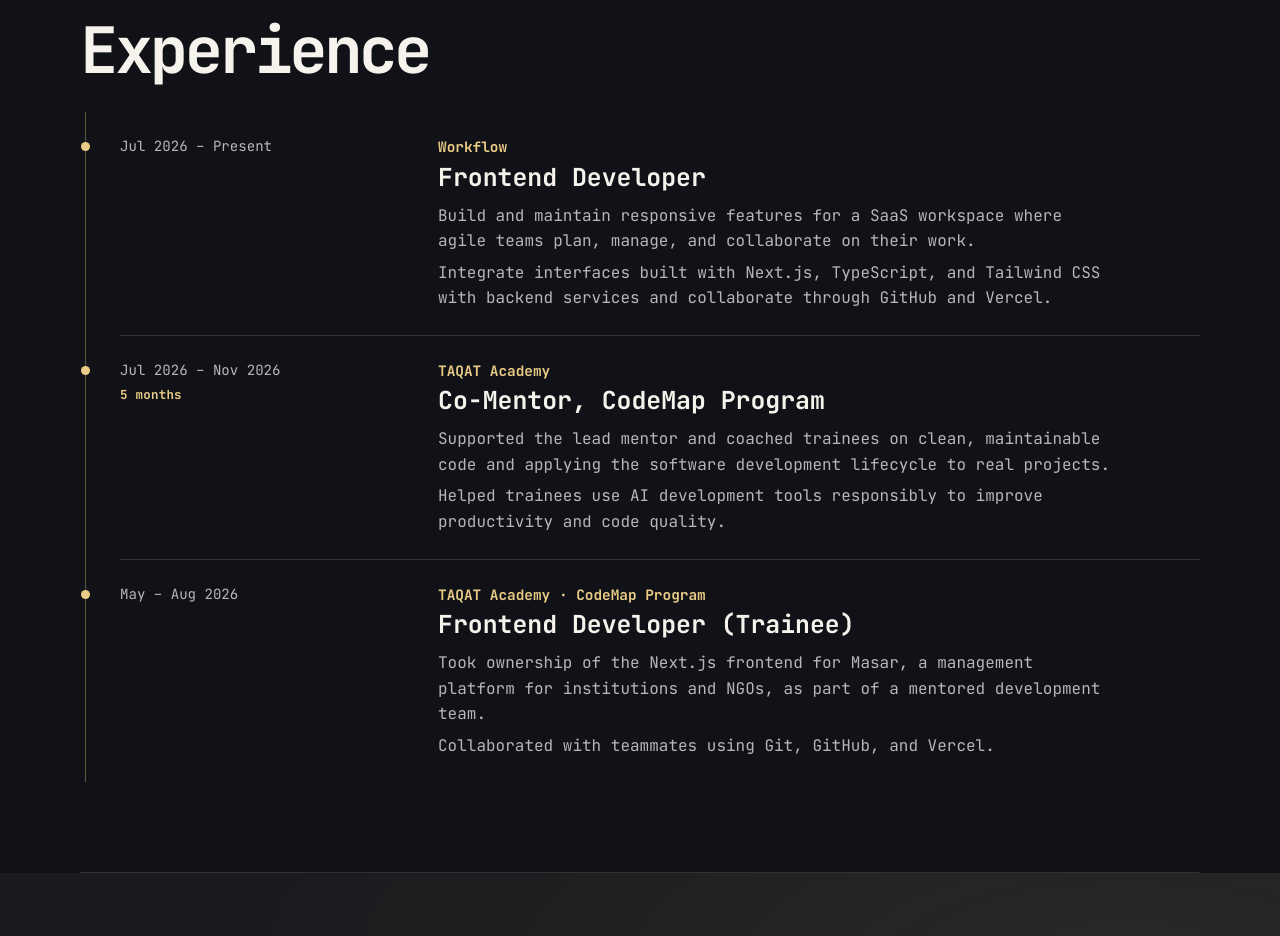
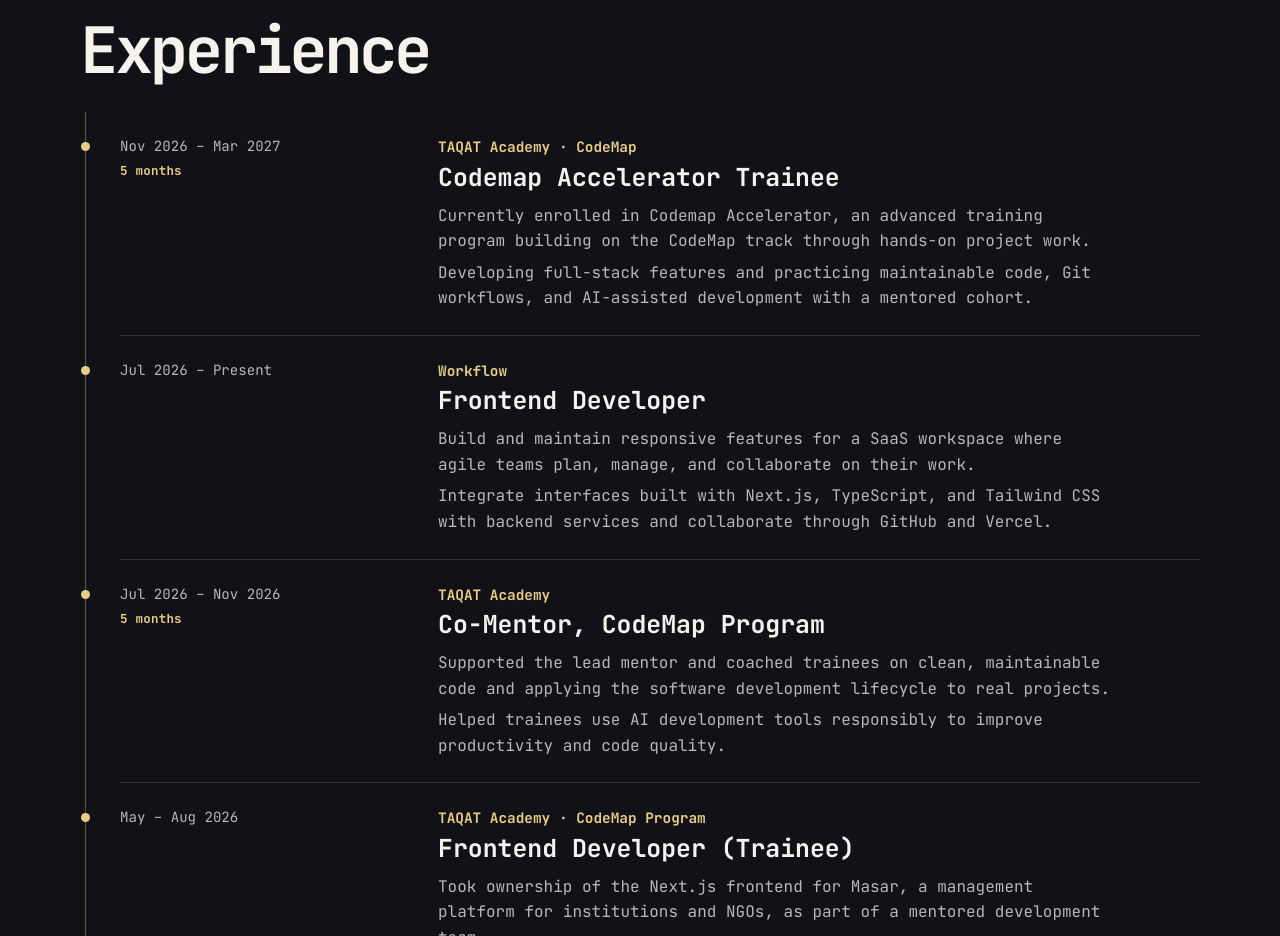
Before and after one commit to MahmoudSalem322/Protflio-, a Next.js app: page / in a window 1280 px wide. Shown: the part 2980-3916 px from the top of the page. Built offline with nearby package versions, Linux system fonts and the light colour scheme.

Commit message:
Add Codemap Accelerator training to experience

```diff
--- a/src/app/page.tsx
+++ b/src/app/page.tsx
@@ -58,8 +58,17 @@ function formatDuration(months: number): string {
 const coMentorStart: MonthRef = { year: 2026, month: 7 };
 const today = new Date();
 const thisMonth: MonthRef = { year: today.getFullYear(), month: today.getMonth() + 1 };
+const acceleratorEnd: MonthRef = { year: thisMonth.year + 1, month: 3 };
 
 const experience: Experience[] = [
+  {
+    organization: "TAQAT Academy · CodeMap",
+    role: "Codemap Accelerator Trainee",
+    period: `${formatMonth(thisMonth)} – ${formatMonth(acceleratorEnd)}`,
+    duration: formatDuration(inclusiveMonths(thisMonth, acceleratorEnd)),
+    summary: "Currently enrolled in Codemap Accelerator, an advanced training program building on the CodeMap track through hands-on project work.",
+    contribution: "Developing full-stack features and practicing maintainable code, Git workflows, and AI-assisted development with a mentored cohort.",
+  },
   {
     organization: "Workflow",
     role: "Frontend Developer",
```
